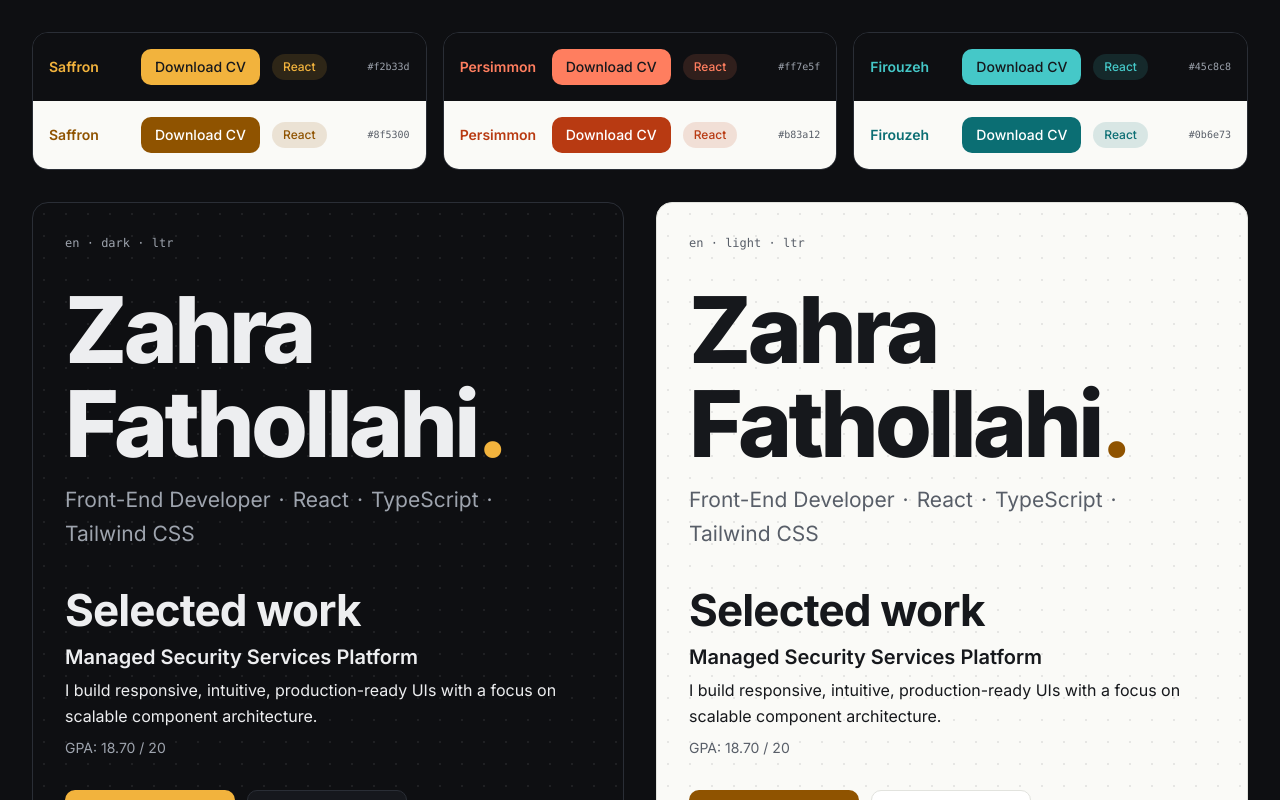
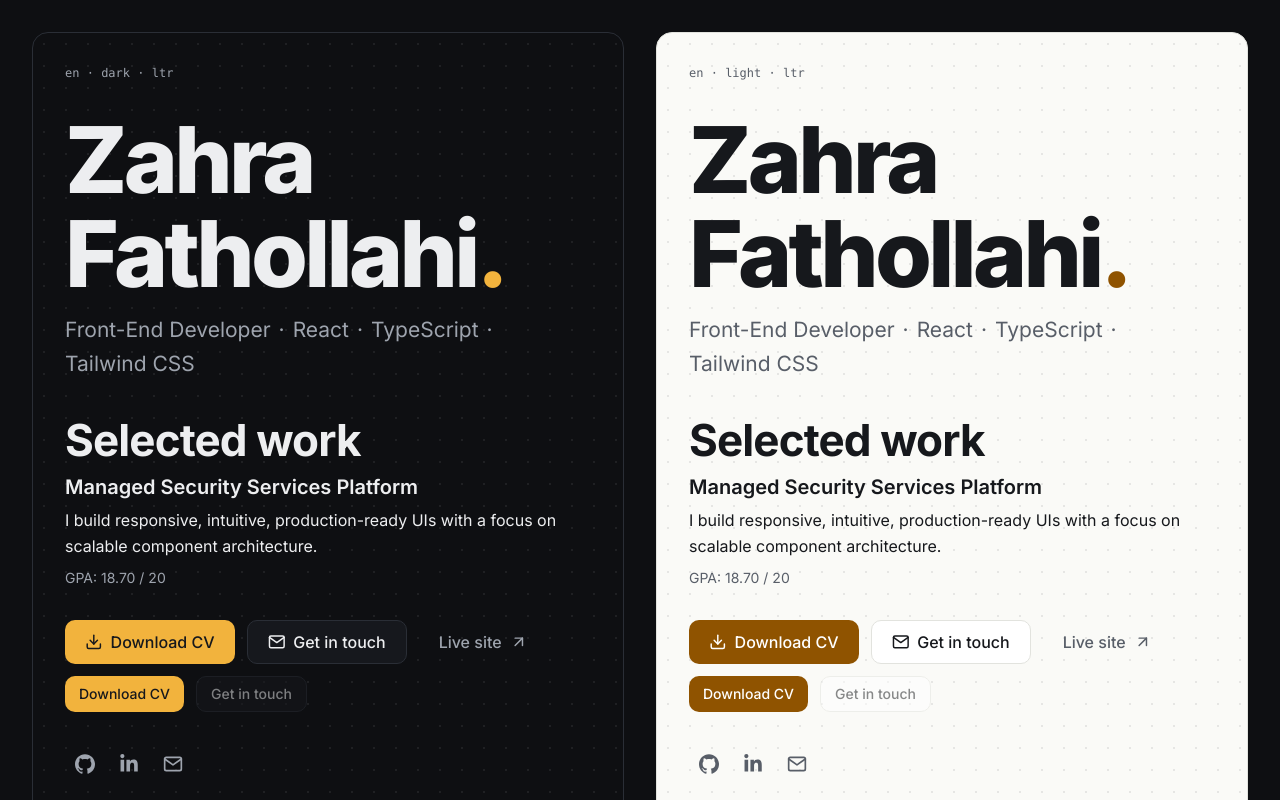
Before and after one commit to ZahraFathollahii/portfolio, a Next.js app: page /portfolio/en/styleguide in a window 1280 px wide. Shown: the top 800 px of the page. Built offline with nearby package versions, Linux system fonts and the light colour scheme.

Commit message:
chore(styleguide): drop accent comparison and mark page noindex

```diff
--- a/src/app/[locale]/styleguide/page.tsx
+++ b/src/app/[locale]/styleguide/page.tsx
@@ -2,7 +2,8 @@
  * TEMPORARY design-system preview — delete in Phase 7.
  * Exempt from the i18n rule: sample copy below is demo data, not site content.
  */
-import { Fragment, type CSSProperties } from "react";
+import type { Metadata } from "next";
+import { Fragment } from "react";
 import { FiArrowUpRight, FiDownload, FiMail } from "react-icons/fi";
 import { SiGithub } from "react-icons/si";
 import { FaLinkedinIn } from "react-icons/fa6";
@@ -17,6 +18,11 @@ import {
 } from "@/components/ui";
 import { formatNumber } from "@/lib/format";
 import { localeDir, locales, type Locale } from "@/i18n/settings";
+
+export const metadata: Metadata = {
+  title: "Styleguide",
+  robots: { index: false, follow: false },
+};
 
 export const dynamicParams = false;
 
@@ -87,28 +93,6 @@ const tokens = [
   "accent",
   "accent-contrast",
 ] as const;
-
-const accentCandidates: {
-  name: string;
-  dark: [string, string];
-  light: [string, string];
-}[] = [
-  {
-    name: "Saffron",
-    dark: ["#f2b33d", "#16181c"],
-    light: ["#8f5300", "#ffffff"],
-  },
-  {
-    name: "Persimmon",
-    dark: ["#ff7e5f", "#16181c"],
-    light: ["#b83a12", "#ffffff"],
-  },
-  {
-    name: "Firouzeh",
-    dark: ["#45c8c8", "#16181c"],
-    light: ["#0b6e73", "#ffffff"],
-  },
-];
 
 function Panel({ locale, theme }: { locale: Locale; theme: Theme }) {
   const s = sample[locale];
@@ -221,46 +205,9 @@ function Panel({ locale, theme }: { locale: Locale; theme: Theme }) {
   );
 }
 
-function AccentCandidates() {
-  return (
-    <div className="grid gap-4 md:grid-cols-3" lang="en" dir="ltr">
-      {accentCandidates.map((candidate) => (
-        <div
-          key={candidate.name}
-          className="min-w-0 overflow-hidden rounded-card border border-border"
-        >
-          {(["dark", "light"] as const).map((theme) => (
-            <div
-              key={theme}
-              data-theme={theme}
-              className="flex flex-wrap items-center gap-3 bg-bg p-4 text-text"
-              style={
-                {
-                  "--accent": candidate[theme][0],
-                  "--accent-contrast": candidate[theme][1],
-                } as CSSProperties
-              }
-            >
-              <span className="w-20 text-sm font-semibold text-accent">
-                {candidate.name}
-              </span>
-              <Button size="sm">Download CV</Button>
-              <Chip tone="accent">React</Chip>
-              <span className="ms-auto font-mono text-[10px] text-muted">
-                {candidate[theme][0]}
-              </span>
-            </div>
-          ))}
-        </div>
-      ))}
-    </div>
-  );
-}
-
 export default function StyleguidePage() {
   return (
     <main className="mx-auto max-w-[1600px] space-y-8 p-4 sm:p-8">
-      <AccentCandidates />
       <div className="grid gap-8 xl:grid-cols-2">
         {locales.flatMap((locale) =>
           (["dark", "light"] as const).map((theme) => (
```
